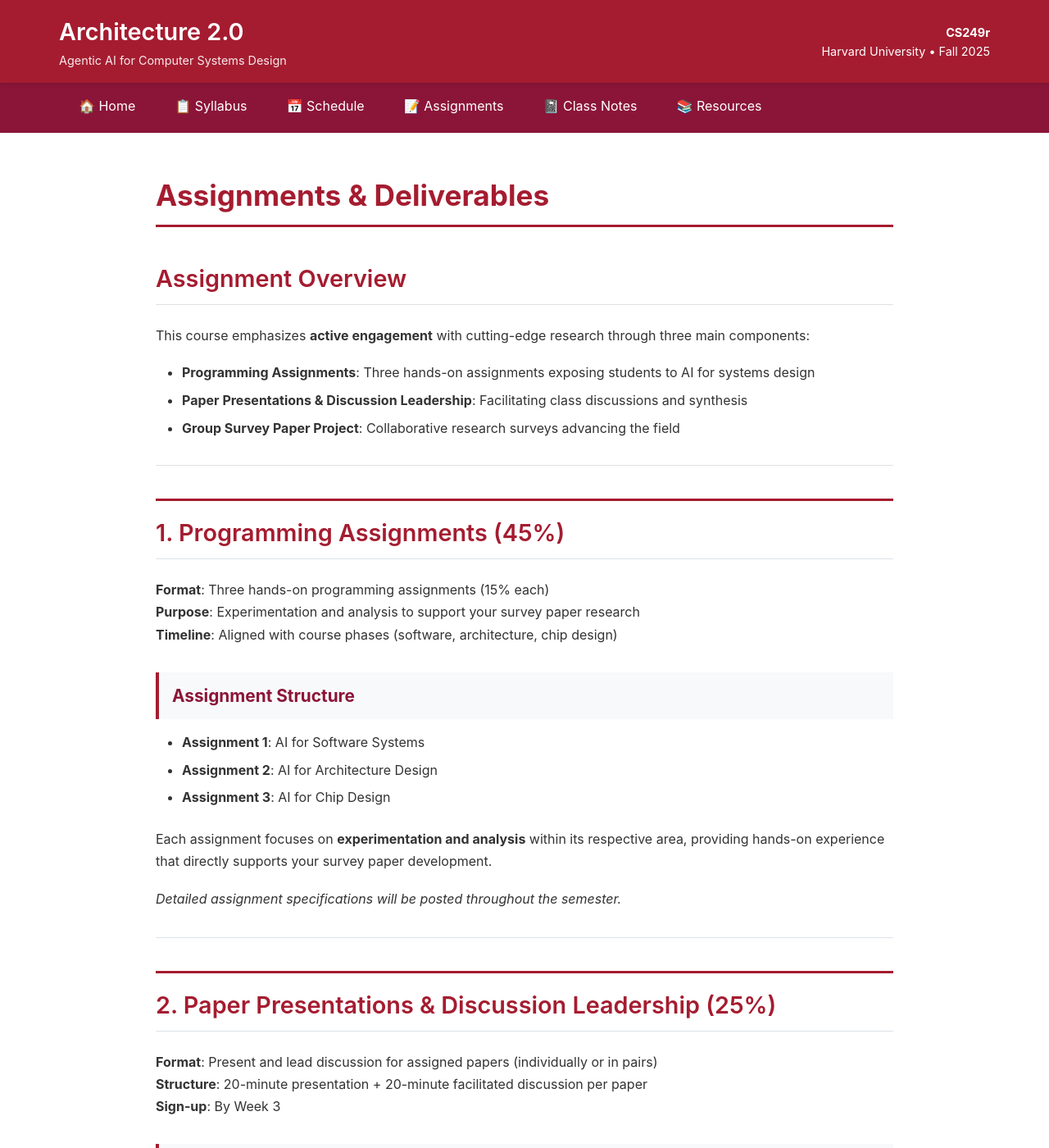
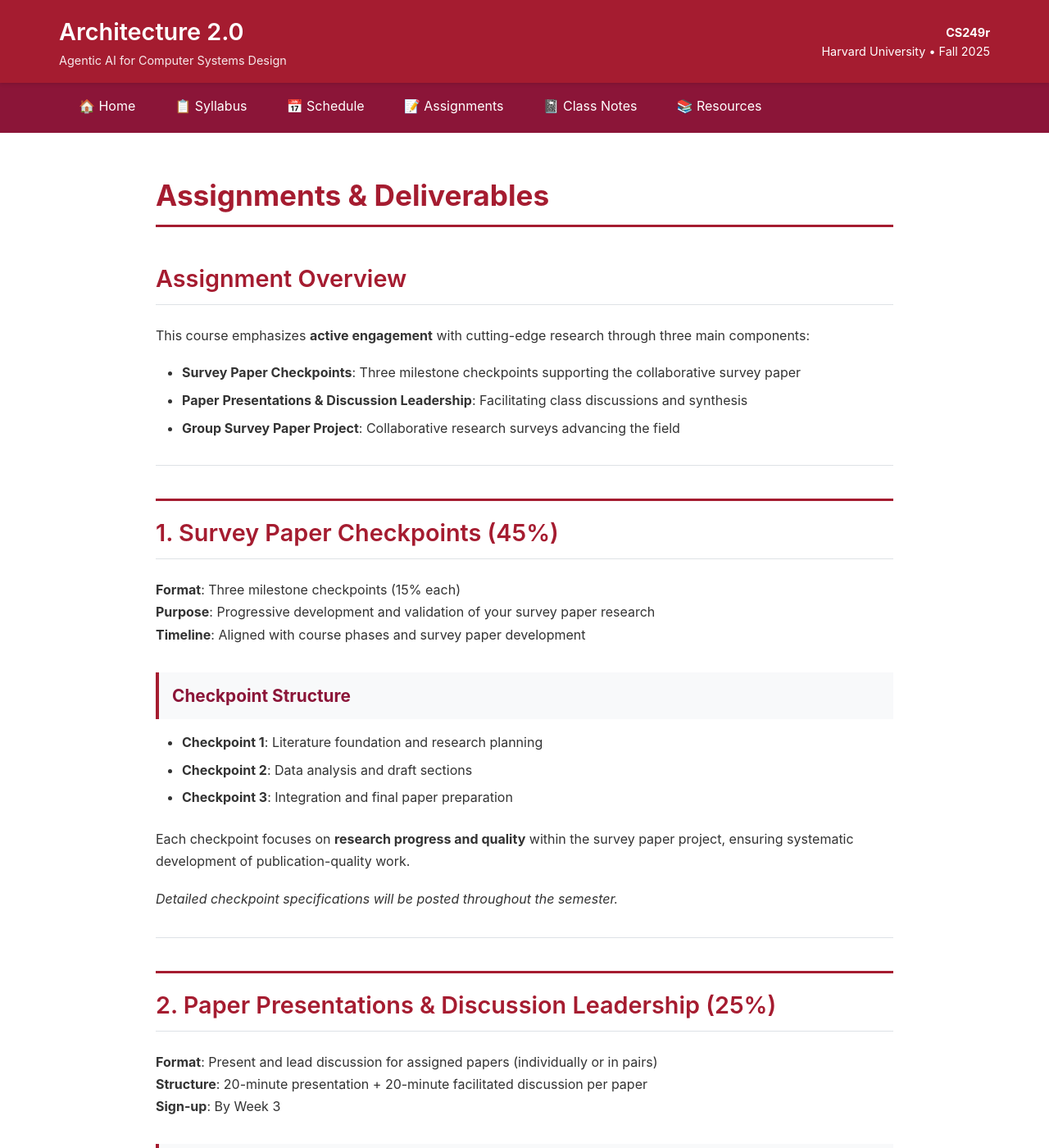
Before and after one commit to harvard-edge/cs249r_fall2025, a Jekyll site: the page built from course/assignments.md, in a window 1280 px wide and 1400 px high. Shown: the whole window at 82% size. Built offline with Jekyll 4.4.1, drawn with Linux system fonts in a browser that asks for light colours; our own code applies the rules of GitHub Pages for plain Markdown files; some of the changed text lies outside the part shown.

Commit message:
Rename assignments to survey paper checkpoints
- Changed 'Programming Assignments' to 'Survey Paper Checkpoints'
- Updated descriptions to focus on survey paper milestones
- Clarified that checkpoints are research progress validation
- Updated late work and collaboration policies accordingly

```diff
--- a/course/assignments.md
+++ b/course/assignments.md
@@ -8,26 +8,26 @@ layout: default
 
 This course emphasizes **active engagement** with cutting-edge research through three main components:
 
-- **Programming Assignments**: Three hands-on assignments exposing students to AI for systems design
+- **Survey Paper Checkpoints**: Three milestone checkpoints supporting the collaborative survey paper
 - **Paper Presentations & Discussion Leadership**: Facilitating class discussions and synthesis
 - **Group Survey Paper Project**: Collaborative research surveys advancing the field
 
 ---
 
-## 1. Programming Assignments (45%)
+## 1. Survey Paper Checkpoints (45%)
 
-**Format**: Three hands-on programming assignments (15% each)
-**Purpose**: Experimentation and analysis to support your survey paper research
-**Timeline**: Aligned with course phases (software, architecture, chip design)
+**Format**: Three milestone checkpoints (15% each)
+**Purpose**: Progressive development and validation of your survey paper research
+**Timeline**: Aligned with course phases and survey paper development
 
-### Assignment Structure
-- **Assignment 1**: AI for Software Systems
-- **Assignment 2**: AI for Architecture Design
-- **Assignment 3**: AI for Chip Design
+### Checkpoint Structure
+- **Checkpoint 1**: Literature foundation and research planning
+- **Checkpoint 2**: Data analysis and draft sections
+- **Checkpoint 3**: Integration and final paper preparation
 
-Each assignment focuses on **experimentation and analysis** within its respective area, providing hands-on experience that directly supports your survey paper development.
+Each checkpoint focuses on **research progress and quality** within the survey paper project, ensuring systematic development of publication-quality work.
 
-*Detailed assignment specifications will be posted throughout the semester.*
+*Detailed checkpoint specifications will be posted throughout the semester.*
 
 ---
 
@@ -322,12 +322,12 @@ Week 13: Integration          ──→ 🎯 Final Presentations (Dec 1): All Gr
 ## Course Policies
 
 ### Late Work
-- Programming assignments: 10% penalty per day late
+- Survey paper checkpoints: 10% penalty per day late
 - Survey paper project: Extensions require advance notice from entire team
 - Discussion leadership: Must reschedule in advance
 
 ### Collaboration
-- **Programming assignments**: Individual work (collaboration on concepts encouraged)
+- **Survey paper checkpoints**: Individual work within collaborative project framework
 - **Survey paper project**: Required group work (entire class collaboration)
 - **Discussion leadership**: Pairs allowed and encouraged
 
```
